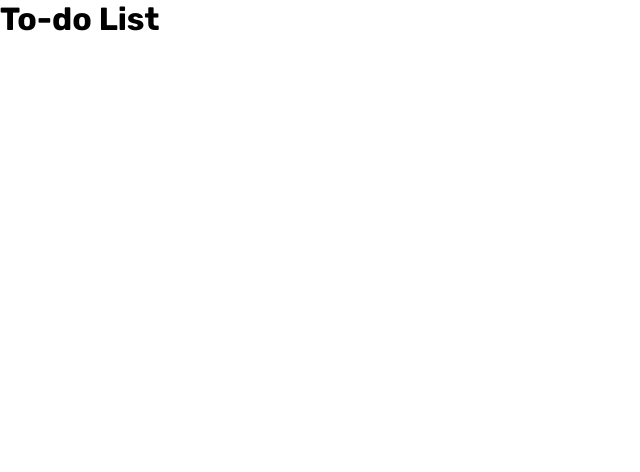
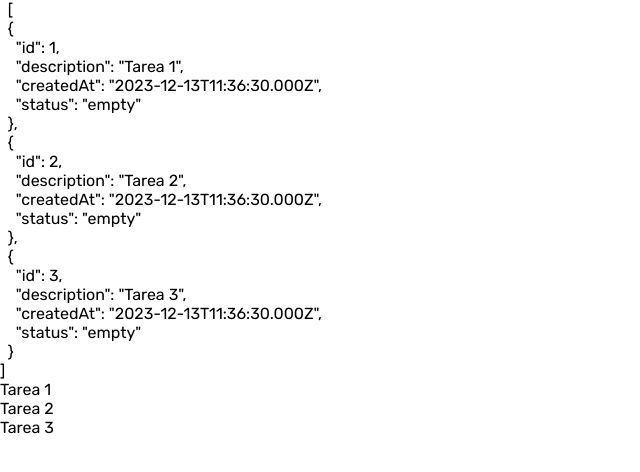
Before and after one commit to KevinVanDerSchans/to-do-list-angular16, an Angular app: page / in a window 1280 px wide. Shown: the top 472 px of the page, without its empty margins (0-640 px from the left). Built offline with nearby package versions, Linux system fonts and the light colour scheme.

Commit message:
Create todo-list component

```diff
--- a/src/app/app.component.html
+++ b/src/app/app.component.html
@@ -1 +1,5 @@
-<h1>{{ title }}</h1>
+<pre>
+  {{ todos | json }}
+</pre>
+
+<app-todo-list [todoList]="todos"></app-todo-list>
--- a/src/app/app.component.ts
+++ b/src/app/app.component.ts
@@ -1,4 +1,5 @@
 import { Component } from '@angular/core';
+import { Todo } from './interfaces/todos.interfaces';
 
 @Component({
   selector: 'app-root',
@@ -8,7 +9,24 @@ import { Component } from '@angular/core';
 export class AppComponent {
   title = 'To-do List';
 
-  todos = [
-
+  todos: Todo[] = [
+    {
+      id: 1,
+      description: 'Tarea 1',
+      createdAt: new Date(),
+      status: 'empty',
+    },
+    {
+      id: 2,
+      description: 'Tarea 2',
+      createdAt: new Date(),
+      status: 'empty',
+    },
+    {
+      id: 3,
+      description: 'Tarea 3',
+      createdAt: new Date(),
+      status: 'empty',
+    }
   ];
 }
--- a/src/app/app.module.ts
+++ b/src/app/app.module.ts
@@ -1,9 +1,11 @@
 import { AppComponent } from './app.component';
 import { BrowserModule } from '@angular/platform-browser';
 import { NgModule } from '@angular/core';
+import { TodoListComponent } from './components/todo-list/todo-list.component';
 @NgModule({
   declarations: [
-    AppComponent
+    AppComponent,
+    TodoListComponent
   ],
   imports: [
     BrowserModule
--- /dev/null
+++ b/src/app/components/todo-list/todo-list.component.html
@@ -0,0 +1,3 @@
+<p *ngFor="let todo of todoList">
+  {{ todo.description }}
+</p>
```
Also changed, not shown: src/app/components/todo-list/todo-list.component.ts (added, +12 -0 lines), src/app/components/todo-list/todo-list.component.scss (added).
